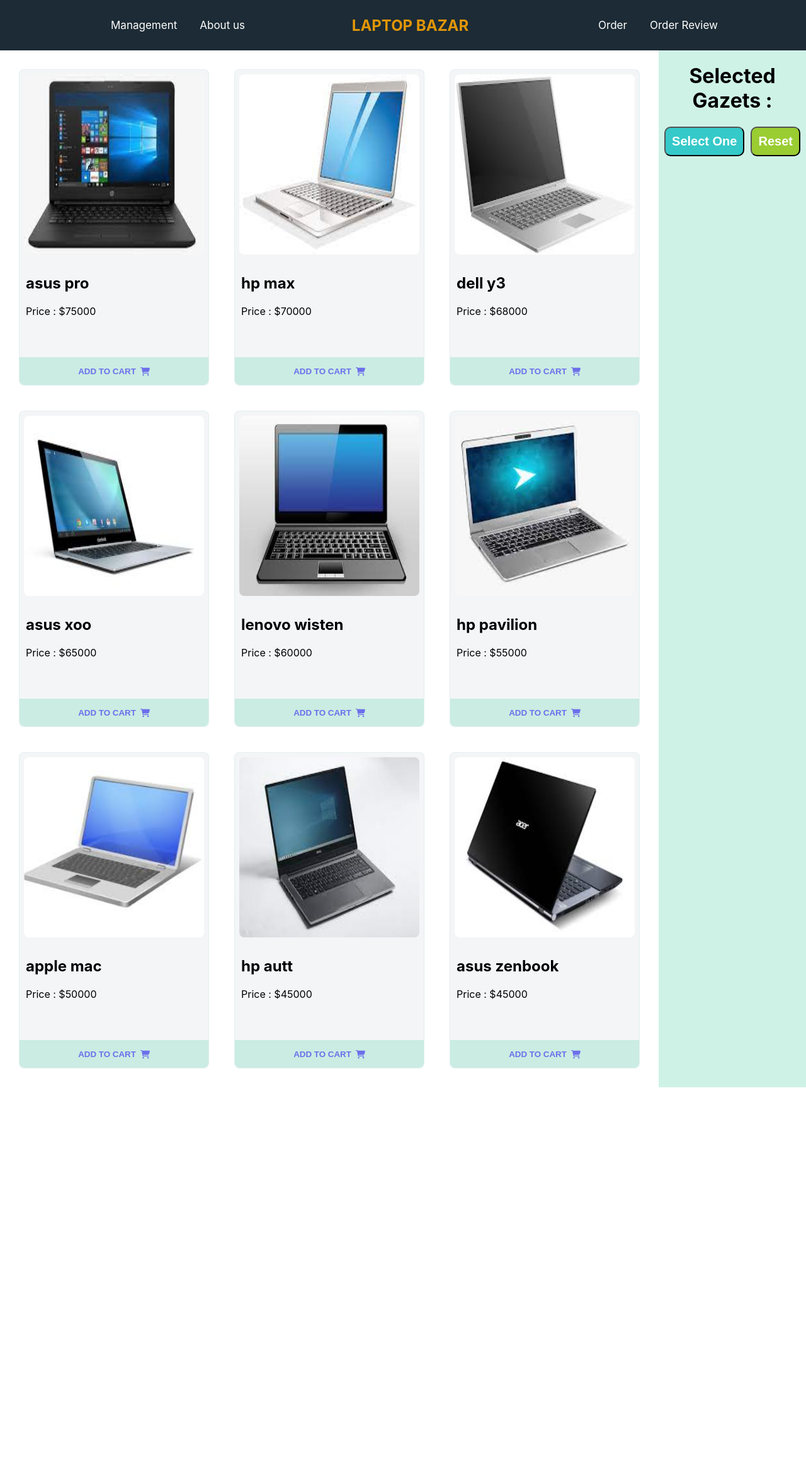
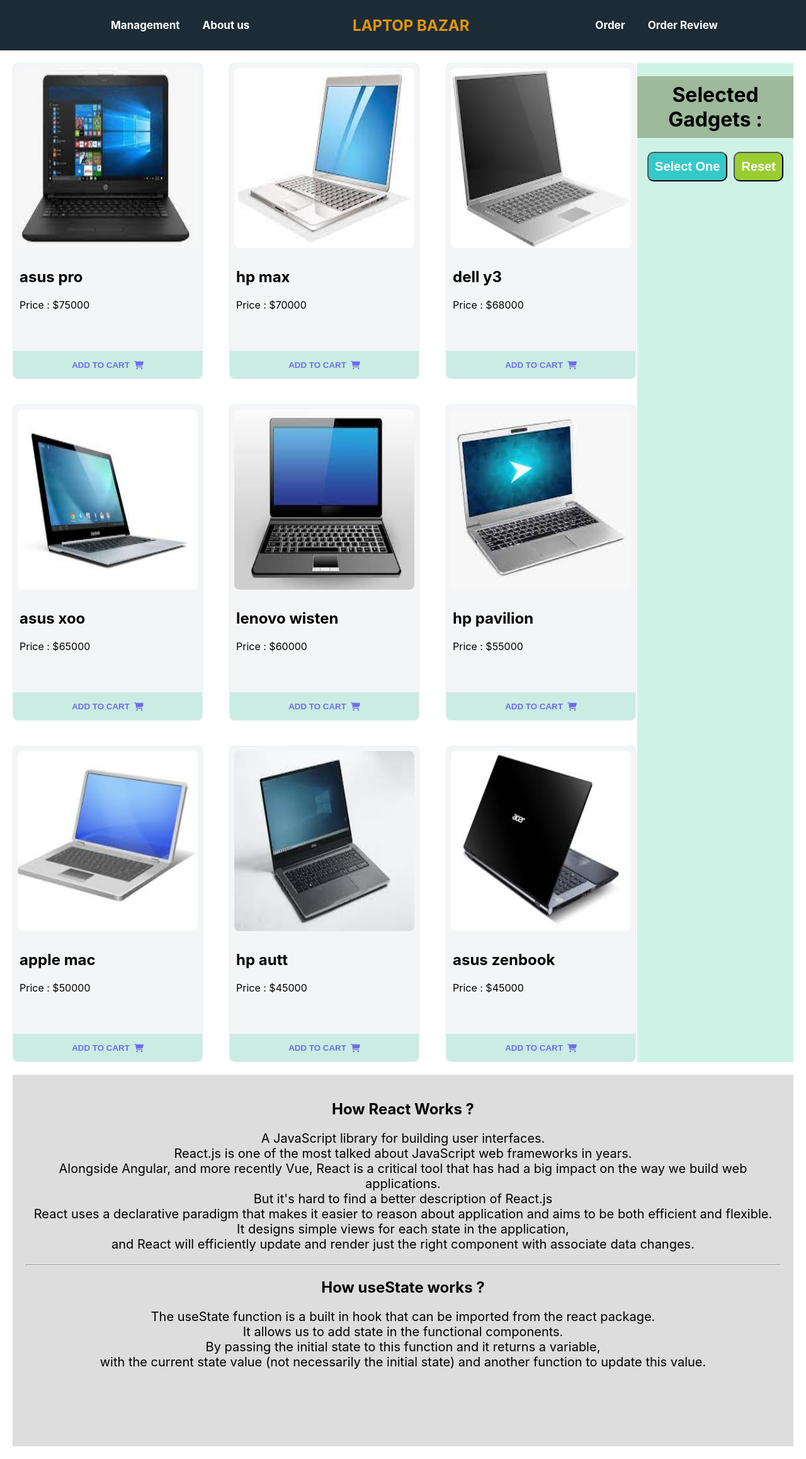
Before and after one commit to mehedialmamun21/lucky-one-selector, a React (Create React App) app: page / in a window 1280 px wide. Shown: the whole page at 63% size. Before the commit the page ends 1726 px from the top, so only its background shows below. Built offline with nearby package versions, Linux system fonts and the light colour scheme.

Commit message:
Associate question and answers added

```diff
--- a/src/App.js
+++ b/src/App.js
@@ -1,5 +1,6 @@
 import './App.css';
 import Header from './components/Header/Header';
+import Question from './components/Question/Question';
 import Shop from './components/Shop/Shop';
 
 function App() {
@@ -7,6 +8,7 @@
     <div>
       <Header></Header>
       <Shop></Shop>
+      <Question></Question>
     </div>
   );
 }
--- a/src/components/Cart/Cart.css
+++ b/src/components/Cart/Cart.css
@@ -5,3 +5,7 @@
 .cart{
     text-align: center;
 }
+.cart h1{
+    background-color: #556b2f69;
+    padding: 10px;
+}
--- a/src/components/Cart/Cart.js
+++ b/src/components/Cart/Cart.js
@@ -5,7 +5,7 @@
     return (
         <div className='carts'>
             <div className='cart'>
-                <h1>Selected Gazets :</h1>
+                <h1>Selected Gadgets :</h1>
                 <ul>
                     {
                         cart.map(p => <li key={p}>{p}</li>)
--- a/src/components/Header/Header.css
+++ b/src/components/Header/Header.css
@@ -13,6 +13,7 @@
     color:#FFFFFF;
     font-size: 17px;
     margin-left: 36px;
+    font-weight: bold;
 }
 .menu a:hover{
     color: orange;
--- /dev/null
+++ b/src/components/Question/Question.css
@@ -0,0 +1,10 @@
+.question {
+    height: 550px;
+    background-color: #80808044;
+    text-align: center;
+    margin: 20px;
+    padding: 20px;
+}
+.question p{
+    font-size: 20px;
+}
--- /dev/null
+++ b/src/components/Question/Question.js
@@ -0,0 +1,30 @@
+import React from 'react';
+import './Question.css'
+
+const Question = () => {
+    return (
+        <div className='question'>
+            <h2>How React Works ?</h2>
+            <p>A JavaScript library for building user interfaces. <br />
+                React.js is one of the most talked about JavaScript web frameworks in years. <br />
+                Alongside Angular, and more recently Vue, React is a critical tool that has had a big impact on the way we build web applications. <br />
+                But it's hard to find a better description of React.js <br />
+                React uses a declarative paradigm that makes it easier to reason about application and aims to be both efficient and flexible. <br />
+                It designs simple views for each state in the application, <br />
+                and React will efficiently update and render just the right component with associate data changes.</p>
+            <hr />
+            <h2>How useState works ?</h2>
+            <p>
+                The useState function is a built in hook that can be imported from the react package. <br />
+                It allows us to add state in the functional components. <br />
+                By passing the initial state to this function and it returns a variable, <br />
+                with the current state value (not necessarily the initial state) and another function to update this value.
+
+
+
+            </p>
+        </div>
+    );
+};
+
+export default Question;
--- a/src/components/Shop/Shop.css
+++ b/src/components/Shop/Shop.css
@@ -1,12 +1,12 @@
 .shop-container{
     display: grid;
     grid-template-columns: 4fr 1fr;
+    margin: 20px;
 }
 .products-container{
     display: grid;
     grid-template-columns: repeat(3, 1fr);
     grid-gap: 40px;
-    margin: 30px;
 }
 .select-btn{
     font-size: 20px;
```
